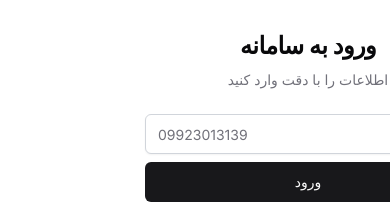
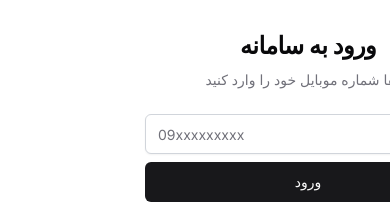
Before and after one commit to MoradiGit/shadcn-ui-examples-main, a Next.js app: page /examples/authentication in a window 390 px wide. Shown: the part 495-699 px from the top of the page. Built offline with nearby package versions, Linux system fonts and the light colour scheme.

Commit message:
feat: add validation to check empty mobile number field with error message

```diff
--- a/app/examples/authentication/components/user-auth-form.tsx
+++ b/app/examples/authentication/components/user-auth-form.tsx
@@ -23,8 +23,11 @@ export function UserAuthForm({ className, ...props }: UserAuthFormProps) {
   const handleSubmit = async (e: React.FormEvent) => {
     e.preventDefault();
     setError('');
-
-    if (!validateIranianMobile(mobile)) {
+if(mobile.trim() === '')  {
+      setError('شماره موبایل نمی‌تواند خالی باشد');
+      return;
+    }
+  else if (!validateIranianMobile(mobile) ) {
       setError('شماره موبایل معتبر نیست');
       return;
     }
@@ -46,8 +49,8 @@ export function UserAuthForm({ className, ...props }: UserAuthFormProps) {
 
   return (
     <div className={cn("grid gap-6", className)} {...props}>
-      <form onSubmit={handleSubmit}>
-        <div className="grid gap-2">
+      <form onSubmit={handleSubmit} >
+        <div className="grid gap-2" >
           <div className="grid gap-1">
             <Label className="sr-only" htmlFor="mobileNumber">
               شماره موبایل
@@ -58,12 +61,10 @@ export function UserAuthForm({ className, ...props }: UserAuthFormProps) {
                 name="mobile"
                 type="tel"
                 autoComplete="tel"
-                required
                 value={mobile}
                 onChange={(e) => setMobile(e.target.value)}
                 className="appearance-none block w-full px-3 py-2 border border-gray-300 rounded-md shadow-sm placeholder-gray-400 focus:outline-none focus:ring-blue-500 focus:border-blue-500 sm:text-sm"
-                placeholder="09923013139"
-                dir="ltr"
+                placeholder="09xxxxxxxxx"
               />
           </div>
             {error && <p dir="rtl" className="mt-2 text-sm text-red-600">{error}</p>}
--- a/app/examples/authentication/page.tsx
+++ b/app/examples/authentication/page.tsx
@@ -67,7 +67,7 @@ export default function AuthenticationPage() {
                 ورود به سامانه
               </h1>
               <p className="white text-sm text-muted-foreground">
-                اطلاعات را با دقت وارد کنید
+              لطفا شماره موبایل خود را وارد کنید
               </p>
             </div>
             <UserAuthForm />
```
